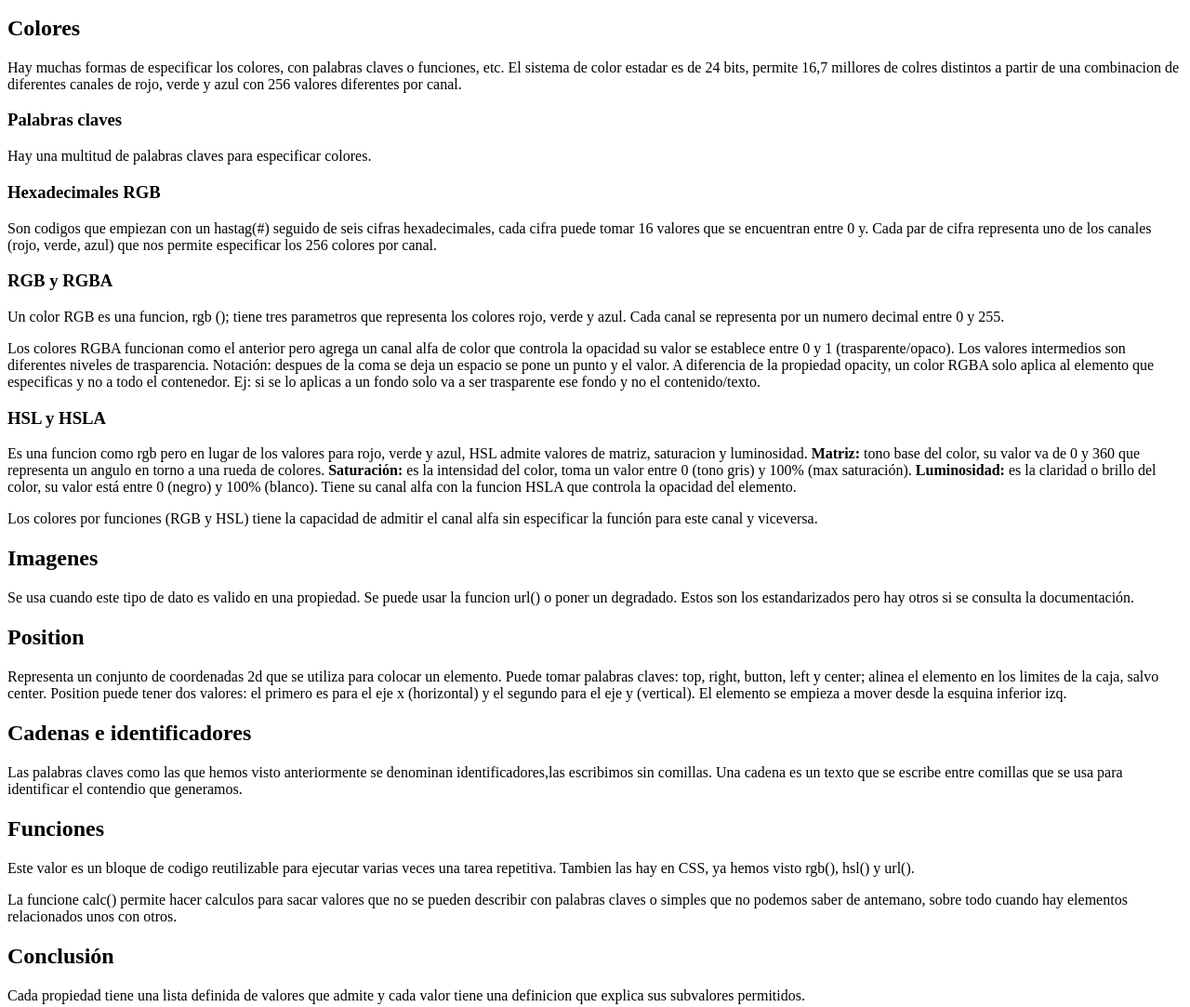
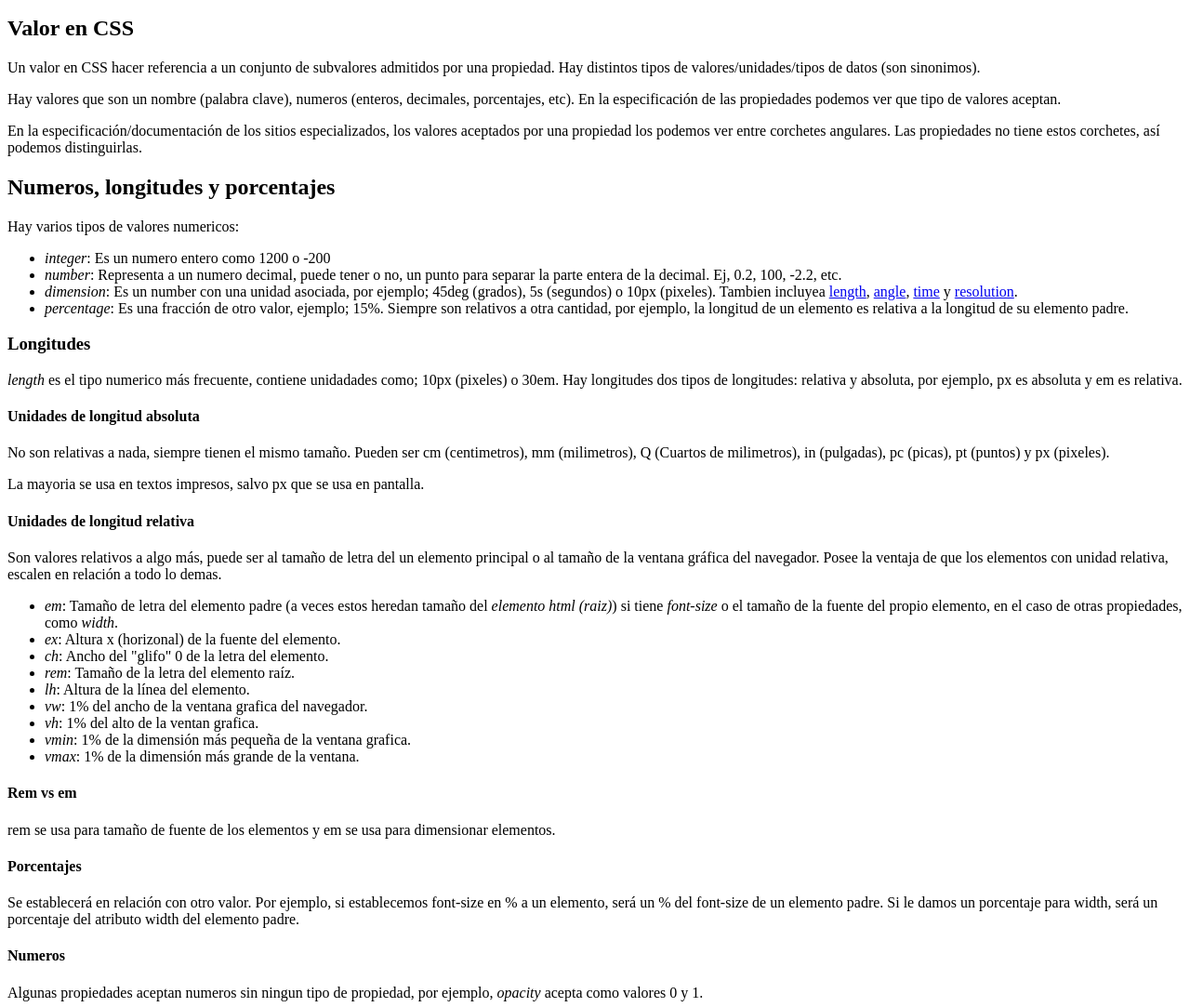
Before and after one commit to ivanepais/valores-unidades-tipos-datos, a plain HTML site: page index.html in a window 1280 px wide. Shown: the part 101-1184 px from the top of the page at 93% size. Drawn offline with Linux system fonts and the light colour scheme.

Commit message:
agregados p

```diff
--- a/index.html
+++ b/index.html
@@ -8,27 +8,81 @@
 <body>
 	<h1>Capitulo 8: valores y unidades</h1>
 	<p>Todas las propiedades de CSS tienen un conjunto de valores que admiten. En la documentacion las propiedades y los valores denotan distinto.</p>
+
+	<h2>Valor en CSS</h2>
+	<p>Un valor en CSS hacer referencia a un conjunto de subvalores admitidos por una propiedad. Hay distintos tipos de valores/unidades/tipos de datos (son sinonimos).</p>
+	<p>Hay valores que son un nombre (palabra clave), numeros (enteros, decimales, porcentajes, etc). En la especificación de las propiedades podemos ver que tipo de valores aceptan.</p>
+	<p>En la especificación/documentación de los sitios especializados, los valores aceptados por una propiedad los podemos ver entre corchetes angulares. Las propiedades no tiene estos corchetes, así podemos distinguirlas.</p>
+
+	<h2>Numeros, longitudes y porcentajes</h2>
+	<p>Hay varios tipos de valores numericos:</p>
+	<ul>
+		<li><em>integer</em>: Es un numero entero como 1200 o -200</li>
+		<li><em>number</em>: Representa a un numero decimal, puede tener o no, un punto para separar la parte entera de la decimal. Ej, 0.2, 100, -2.2, etc.</li>
+		<li><em>dimension</em>: Es un number con una unidad asociada, por ejemplo; 45deg (grados), 5s (segundos) o 10px (pixeles). Tambien incluyea <a href="https://developer.mozilla.org/es/docs/Web/CSS/length">length</a>, <a href="https://developer.mozilla.org/es/docs/Web/CSS/angle">angle</a>, <a href="https://developer.mozilla.org/es/docs/Web/CSS/time">time</a> y <a href="https://developer.mozilla.org/es/docs/Web/CSS/resolution">resolution</a>.</li>
+		<li><em>percentage</em>: Es una fracción de otro valor, ejemplo; 15%. Siempre son relativos a otra cantidad, por ejemplo, la longitud de un elemento es relativa a la longitud de su elemento padre.</li>
+	</ul>
+
+	<h3>Longitudes</h3>
+	<p><em>length</em> es el tipo numerico más frecuente, contiene unidadades como; 10px (pixeles) o 30em. Hay longitudes dos tipos de longitudes: relativa y absoluta, por ejemplo, px es absoluta y em es relativa.</p>
+
+	<h4>Unidades de longitud absoluta</h4>
+	<p>No son relativas a nada, siempre tienen el mismo tamaño. Pueden ser cm (centimetros), mm (milimetros), Q (Cuartos de milimetros), in (pulgadas), pc (picas), pt (puntos) y px (pixeles).</p>
+	<p>La mayoria se usa en textos impresos, salvo px que se usa en pantalla.</p>
+
+	<h4>Unidades de longitud relativa</h4>
+	<p>Son valores relativos a algo más, puede ser al tamaño de letra del un elemento principal o al tamaño de la ventana gráfica del navegador. Posee la ventaja de que los elementos con unidad relativa, escalen en relación a todo lo demas.</p>
+	<ul>
+		<li><em>em</em>: Tamaño de letra del elemento padre (a veces estos heredan tamaño del <em>elemento html (raiz)</em>) si tiene <em>font-size</em> o el tamaño de la fuente del propio elemento, en el caso de otras propiedades, como <em>width</em>.</li>
+		<li><em>ex</em>: Altura x (horizonal) de la fuente del elemento.</li>
+		<li><em>ch</em>: Ancho del "glifo" 0 de la letra del elemento.</li>
+		<li><em>rem</em>: Tamaño de la letra del elemento raíz.</li>
+		<li><em>lh</em>: Altura de la línea del elemento.</li>
+		<li><em>vw</em>: 1% del ancho de la ventana grafica del navegador.</li>
+		<li><em>vh</em>: 1% del alto de la ventan grafica.</li>
+		<li><em>vmin</em>: 1% de la dimensión más pequeña de la ventana grafica.</li>
+		<li><em>vmax</em>: 1% de la dimensión más grande de la ventana.</li>
+	</ul>
+
+	<h4>Rem vs em</h4>
+	<p>rem se usa para tamaño de fuente de los elementos y em se usa para dimensionar elementos.</p>
+
+	<h4>Porcentajes</h4>
+	<p>Se establecerá en relación con otro valor. Por ejemplo, si establecemos font-size en % a un elemento, será un % del font-size de un elemento padre. Si le damos un porcentaje para width, será un porcentaje del atributo width del elemento padre.</p>
+
+	<h4>Numeros</h4>
+	<p>Algunas propiedades aceptan numeros sin ningun tipo de propiedad, por ejemplo, <em>opacity</em> acepta como valores 0 y 1.</p>
+
 	<h2>Colores</h2>
 	<p>Hay muchas formas de especificar los colores, con palabras claves o funciones, etc. El sistema de color estadar es de 24 bits, permite 16,7 millores de colres distintos a partir de una combinacion de diferentes canales de rojo, verde y azul con 256 valores diferentes por canal.</p>
+
 	<h3>Palabras claves</h3>
 	<p>Hay una multitud de palabras claves para especificar colores.</p>
+
 	<h3>Hexadecimales RGB</h3>
 	<p>Son codigos que empiezan con un hastag(#) seguido de seis cifras hexadecimales, cada cifra puede tomar 16 valores que se encuentran entre 0 y. Cada par de cifra representa uno de los canales (rojo, verde, azul) que nos permite especificar los 256 colores por canal.</p>
+
 	<h3>RGB y RGBA</h3>
 	<p>Un color RGB es una funcion, rgb (); tiene tres parametros que representa los colores rojo, verde y azul. Cada canal se representa por un numero decimal entre 0 y 255.</p>
 	<p>Los colores RGBA funcionan como el anterior pero agrega un canal alfa de color que controla la opacidad su valor se establece entre 0 y 1 (trasparente/opaco). Los valores intermedios son diferentes niveles de trasparencia. Notación: despues de la coma se deja un espacio se pone un punto y el valor. A diferencia de la propiedad opacity, un color RGBA solo aplica al elemento que especificas y no a todo el contenedor. Ej: si se lo aplicas a un fondo solo va a ser trasparente ese fondo y no el contenido/texto.</p>
+
 	<h3>HSL y HSLA</h3>
 	<p>Es una funcion como rgb pero en lugar de los valores para rojo, verde y azul, HSL admite valores de matriz, saturacion y luminosidad. <strong>Matriz:</strong> tono base del color, su valor va de 0 y 360 que representa un angulo en torno a una rueda de colores. <strong>Saturación:</strong> es la intensidad del color, toma un valor entre 0 (tono gris) y 100% (max saturación). <strong>Luminosidad:</strong> es la claridad o brillo del color, su valor está entre 0 (negro) y 100% (blanco). Tiene su canal alfa con la funcion HSLA que controla la opacidad del elemento.</p>
 	<p>Los colores por funciones (RGB y HSL) tiene la capacidad de admitir el canal alfa sin especificar la función para este canal y viceversa.</p>
+
 	<h2>Imagenes</h2>
 	<p>Se usa cuando este tipo de dato es valido en una propiedad. Se puede usar la funcion url() o poner un degradado. Estos son los estandarizados pero hay otros si se consulta la documentación.</p>
+
 	<h2>Position</h2>
 	<p>Representa un conjunto de coordenadas 2d que se utiliza para colocar un elemento. Puede tomar palabras claves: top, right, button, left y center; alinea el elemento en los limites de la caja, salvo center. Position puede tener dos valores: el primero es para el eje x (horizontal) y el segundo para el eje y (vertical). El elemento se empieza a mover desde la esquina inferior izq.</p>
+
 	<h2>Cadenas e identificadores</h2>
 	<p>Las palabras claves como las que hemos visto anteriormente se denominan identificadores,las escribimos sin comillas. Una cadena es un texto que se escribe entre comillas que se usa para identificar el contendio que generamos.</p>
+
 	<h2>Funciones</h2>
 	<p>Este valor es un bloque de codigo reutilizable para ejecutar varias veces una tarea repetitiva. Tambien las hay en CSS, ya hemos visto rgb(), hsl() y url().</p>
 	<p>La funcione calc() permite hacer calculos para sacar valores que no se pueden describir con palabras claves o simples que no podemos saber de antemano, sobre todo cuando hay elementos relacionados unos con otros.</p>
+
 	<h2>Conclusión</h2>
 	<p>Cada propiedad tiene una lista definida de valores que admite y cada valor tiene una definicion que explica sus subvalores permitidos.</p>
 </body>
```
